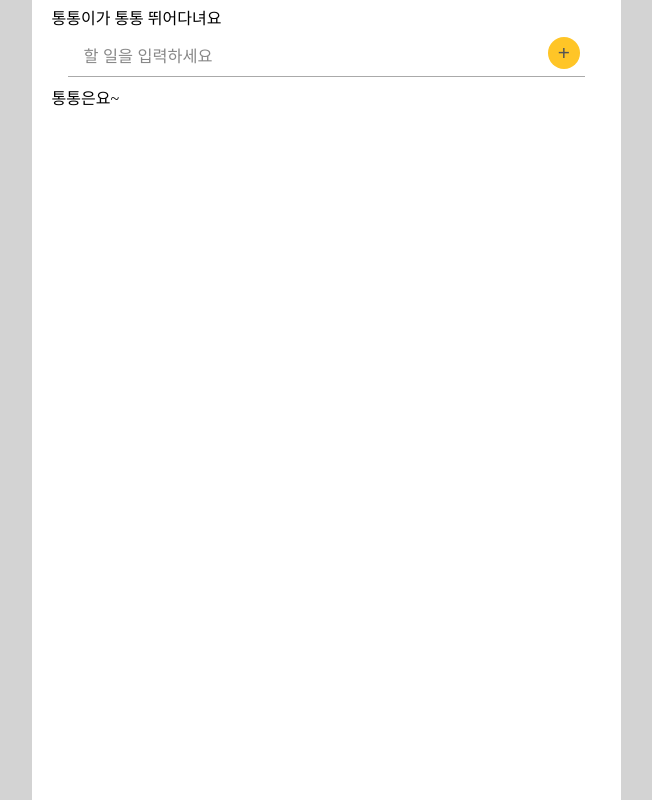
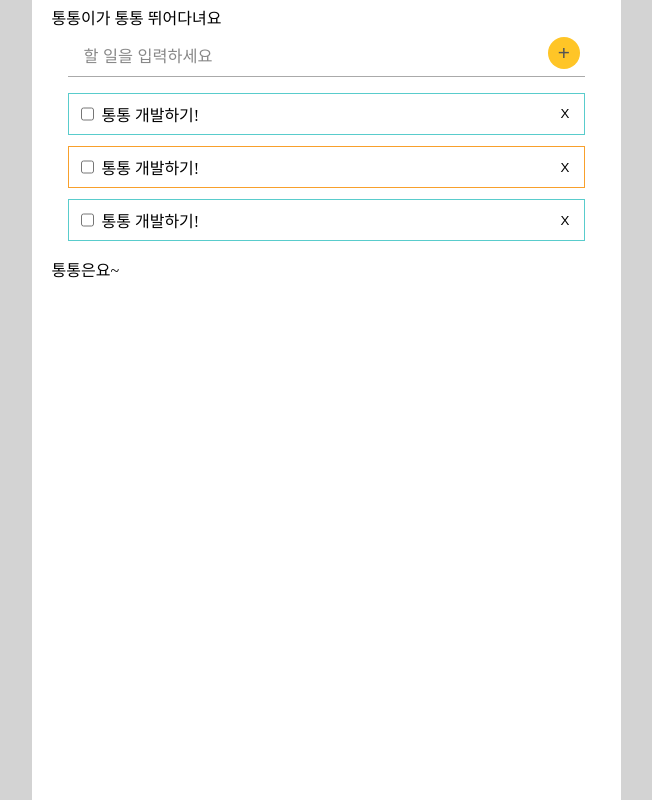
Before and after one commit to tunaep5/tongtong, a React (Create React App) app: page / in a window 1280 px wide. Shown: the whole page, without its empty margins (314-966 px from the left). Built offline with nearby package versions, Linux system fonts and the light colour scheme.

Commit message:
할 일 목록 컴포넌트 생성

```diff
--- a/src/components/Todo.js
+++ b/src/components/Todo.js
@@ -1,11 +1,13 @@
 import React, { Component } from 'react'
 import TodoInput from './TodoInput'
+import TodoList from './TodoList'
 
 class Todo extends Component {
   render() {
     return (
       <div className="Todo">
         <TodoInput />
+        <TodoList />
       </div>
     )
   }
--- /dev/null
+++ b/src/components/TodoList.js
@@ -0,0 +1,17 @@
+import React, { Component } from 'react'
+import TodoListItem from './TodoListItem'
+import '../styles/TodoList.scss'
+
+class TodoList extends Component {
+  render() {
+    return (
+      <ul className="TodoList">
+        <TodoListItem />
+        <TodoListItem />
+        <TodoListItem />
+      </ul>
+    )
+  }
+}
+
+export default TodoList
--- /dev/null
+++ b/src/components/TodoListItem.js
@@ -0,0 +1,18 @@
+import React, { Component } from 'react'
+import '../styles/TodoListItem.scss'
+
+class TodoListItem extends Component {
+  render() {
+    return (
+      <li className="TodoListItem">
+        <div className="todo-item">
+          <input type="checkbox" className="checkbox" />
+          <div className="text">통통 개발하기!</div>
+        </div>
+        <button className="remove">X</button>
+      </li>
+    )
+  }
+}
+
+export default TodoListItem
--- a/src/styles/App.css
+++ b/src/styles/App.css
@@ -20,3 +20,11 @@ body {
   padding: 5px 20px;
   box-sizing: border-box;
 }
+
+button {
+  cursor: pointer;
+}
+
+button:focus {
+  outline: inherit;
+}
--- a/src/styles/TodoInput.scss
+++ b/src/styles/TodoInput.scss
@@ -24,16 +24,13 @@
     font-size: 1.3rem;
     color: #555;
     margin-right: 0.3rem;
-    cursor: pointer;
     &:hover {
       animation: tongtong 0.5s ease-in-out infinite;
     }
     &:focus {
-      outline: none;
       background-color: rgb(112, 60, 255);
       color: white;
     }
-
     @keyframes tongtong {
       0% {transform: translateY(0);}
       25% {transform: translateY(-5px);}
--- /dev/null
+++ b/src/styles/TodoList.scss
@@ -0,0 +1,5 @@
+.TodoList {
+  list-style: none;
+  padding: 0;
+  margin: 1rem;
+}
--- /dev/null
+++ b/src/styles/TodoListItem.scss
@@ -0,0 +1,36 @@
+.TodoListItem {
+  padding: 0.5rem;
+  display: flex;
+  align-items: center;
+  margin-bottom: 0.7rem;
+  &:nth-child(odd) {
+    border: 1px solid rgb(89, 204, 204);
+  }
+  &:nth-child(even) {
+    border: 1px solid rgb(248, 160, 44);
+  }
+  .todo-item {
+    display: flex;
+    flex: 1;
+    .checkbox {
+      margin-right: 0.5rem;
+      cursor: pointer;
+    }
+    .text {
+      flex: 1;
+    }
+    &.checked {
+      .text {
+        color: gray;
+        text-decoration: line-through;
+      }
+    }
+  }
+  .remove {
+    border: none;
+    background-color: inherit;
+    &:hover {
+      color: red;
+    }
+  }
+}
```
